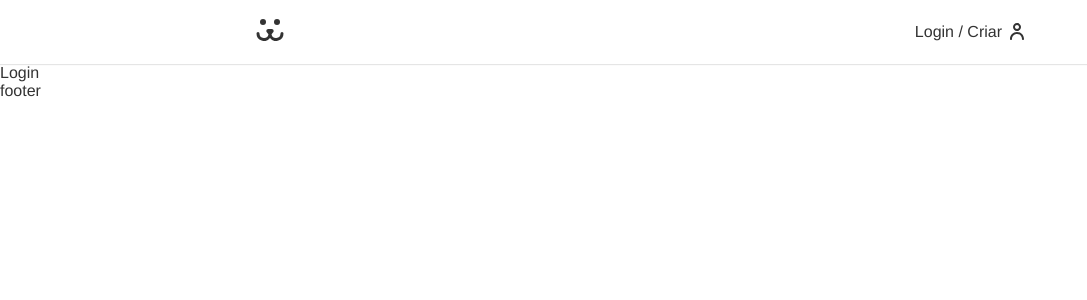
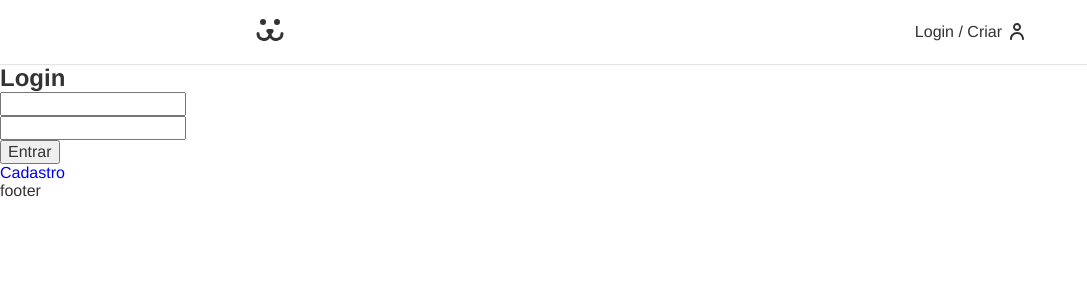
Before and after one commit to joaovitorkilson/dogs, a React (Vite) app: page /login in a window 1280 px wide. Shown: the top 300 px of the page, without its empty margins (0-1087 px from the left). Built offline with nearby package versions, Linux system fonts and the light colour scheme.

Commit message:
criado login routes

```diff
--- a/src/App.jsx
+++ b/src/App.jsx
@@ -13,7 +13,7 @@
         <Header />
         <Routes>
           <Route path="/" element={<Home />} />
-          <Route path="/login" element={<Login />} />
+          <Route path="/login/*" element={<Login />} />
         </Routes>
         <Footer />
       </BrowserRouter>
--- a/src/Components/Login/Login.jsx
+++ b/src/Components/Login/Login.jsx
@@ -1,9 +1,19 @@
 import React from 'react'
+import { Route, Routes } from 'react-router-dom'
+import LoginForm from './LoginForm'
+import LoginPasswordLost from './LoginPasswordLost'
+import LoginPasswordReset from './LoginPasswordReset'
+import LoginCreate from './LoginCreate'
 
 function Login() {
   return (
     <div>
-      Login
+      <Routes>
+        <Route path='/' element={<LoginForm />} />
+        <Route path='criar' element={<LoginCreate />} />
+        <Route path='perdeu' element={<LoginPasswordLost />} />
+        <Route path='resetar' element={<LoginPasswordReset />} />
+      </Routes>
     </div>
   )
 }
--- /dev/null
+++ b/src/Components/Login/LoginCreate.jsx
@@ -0,0 +1,11 @@
+import React from 'react'
+
+function LoginCreate() {
+  return (
+    <div>
+      login create
+    </div>
+  )
+}
+
+export default LoginCreate
--- /dev/null
+++ b/src/Components/Login/LoginForm.jsx
@@ -0,0 +1,47 @@
+import React from "react";
+import { Link } from "react-router-dom";
+
+function LoginForm() {
+  const [username, setUserName] = React.useState("");
+  const [password, setPassword] = React.useState("");
+
+  function handleSubmit(event) {
+    event.preventDefault();
+    fetch("https://dogsapi.origamid.dev/json/jwt-auth/v1/token", {
+      method: "POST",
+      headers: {
+        "Content-Type": "application/json",
+      },
+      body: JSON.stringify({ username, password }),
+    })
+      .then((response) => {
+        console.log(response);
+        return response.json();
+      })
+      .then((json) => {
+        console.log(json);
+      });
+  }
+  return (
+    <section>
+      <h1>Login</h1>
+      <form action="" onSubmit={handleSubmit}>
+        <input
+          type="text"
+          onChange={({ target }) => setUserName(target.value)}
+          value={username}
+        />
+
+        <input
+          type="text"
+          onChange={({ target }) => setPassword(target.value)}
+          value={password}
+        />
+        <button>Entrar</button>
+      </form>
+      <Link to="/login/criar">Cadastro</Link>
+    </section>
+  );
+}
+
+export default LoginForm;
--- /dev/null
+++ b/src/Components/Login/LoginPasswordLost.jsx
@@ -0,0 +1,11 @@
+import React from 'react'
+
+function LoginPasswordLost() {
+  return (
+    <div>
+      password lost
+    </div>
+  )
+}
+
+export default LoginPasswordLost
--- /dev/null
+++ b/src/Components/Login/LoginPasswordReset.jsx
@@ -0,0 +1,11 @@
+import React from 'react'
+
+function LoginPasswordReset() {
+  return (
+    <div>
+      password reset
+    </div>
+  )
+}
+
+export default LoginPasswordReset
```
Also changed, not shown: 1 other file (tests, documents, lock files or other folders).
